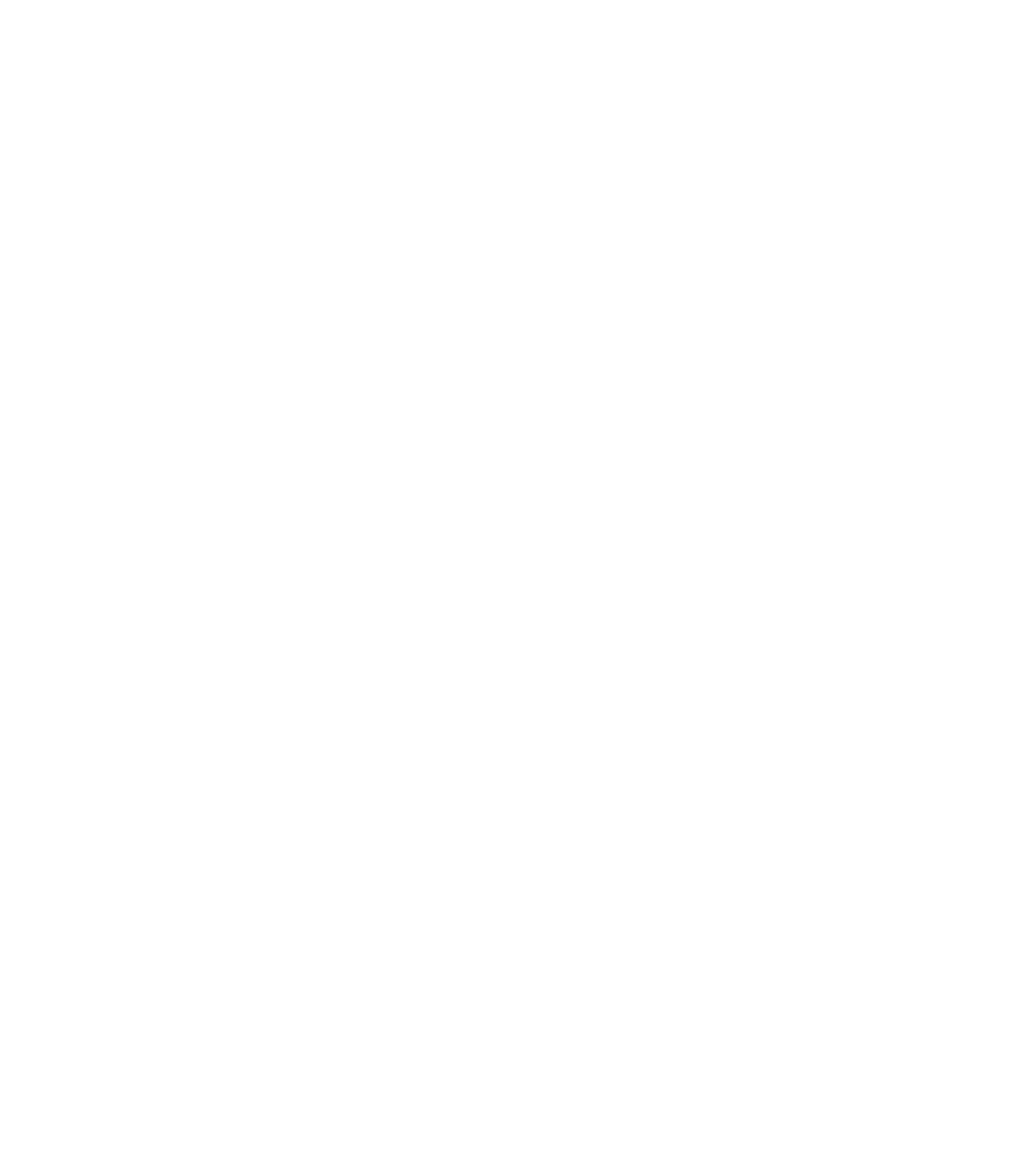
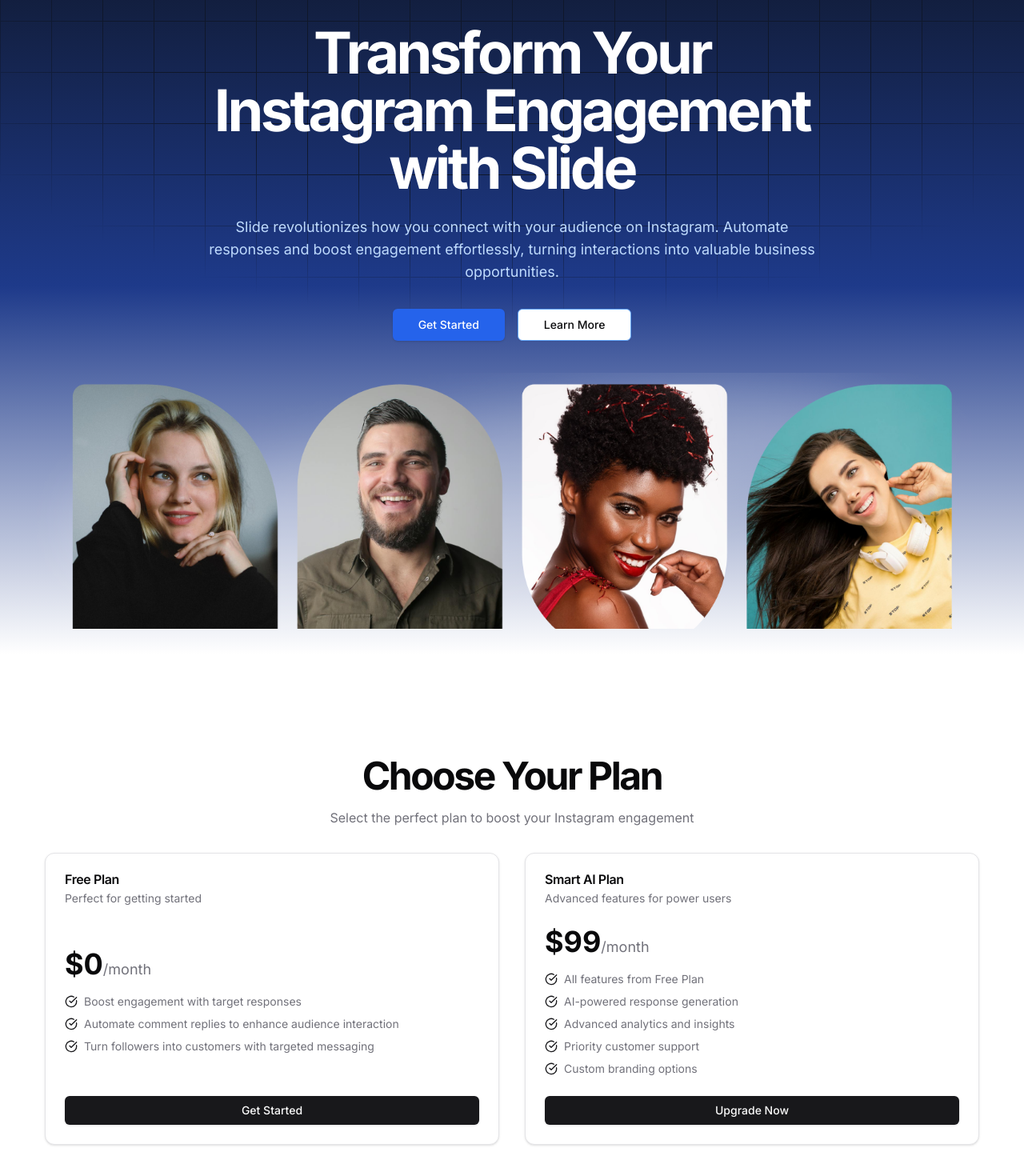
Before and after one commit to RajanJha2003/Slide, a Next.js app: page / in a window 1280 px wide. Shown: the part 102-1572 px from the top of the page at 80% size. Before the commit the page ends 800 px from the top, so only its background shows below. Built offline with nearby package versions, Linux system fonts and the light colour scheme.

Commit message:
landing page done

```diff
--- a/src/app/(website)/page.tsx
+++ b/src/app/(website)/page.tsx
@@ -1,8 +1,17 @@
 import { Button } from '@/components/ui/button'
+import {
+  Card,
+  CardContent,
+  CardDescription,
+  CardFooter,
+  CardHeader,
+  CardTitle,
+} from '@/components/ui/card'
+import { CheckCircle, MenuIcon } from 'lucide-react'
+import Image from 'next/image'
 import Link from 'next/link'
-import React from 'react'
 
-const page = () => {
+export default function Home() {
   const plans = [
     {
       name: 'Free Plan',
@@ -31,13 +40,18 @@
   ]
   return (
     <main>
-      <section className='relative bg-gradient-to-b from-slate-900 via-blue-900 to-bg'>
+      <section className="relative bg-gradient-to-b from-slate-900 via-blue-900 to-bg">
         <div className="absolute inset-0 bg-[linear-gradient(to_right,#0f172a_1px,transparent_1px),linear-gradient(to_bottom,#0f172a_1px,transparent_1px)] bg-[size:4rem_4rem] [mask-image:radial-gradient(ellipse_60%_50%_at_50%_0%,#000_70%,transparent_110%)]" />
-      <div className="relative"><div className="container px-4 py-8">
+        <div className="relative">
+          <div className="container px-4 py-8">
             <div className="flex items-center justify-between">
               <div className="flex items-center gap-2">
-            <div className='h-8 w-8 rounded-lg bg-white flex items-center justify-center font-bold '>li</div>
-            <span className='text-xl font-semibold text-primary-foreground '>Slide</span>
+                <div className="h-8 w-8 rounded-lg bg-white flex items-center justify-center font-bold">
+                  li
+                </div>
+                <span className="text-xl font-semibold text-primary-foreground">
+                  Slide
+                </span>
               </div>
               <nav className="hidden space-x-6 text-sm text-blue-200 md:block">
                 <Link href="#features">Features</Link>
@@ -48,13 +62,94 @@
                 <Link href="/dashboard">Login</Link>
               </Button>
             </div>
+
+            <div className="mx-auto mt-16 max-w-3xl text-center">
+              <h1 className="text-4xl font-bold leading-tight tracking-tighter text-white sm:text-5xl md:text-6xl lg:text-7xl">
+                Transform Your Instagram Engagement with Slide
+              </h1>
+
+              <p className="mt-6 text-lg text-blue-200">
+                Slide revolutionizes how you connect with your audience on
+                Instagram. Automate responses and boost engagement effortlessly,
+                turning interactions into valuable business opportunities.
+              </p>
+
+              <div className="mt-8 flex justify-center gap-4">
+                <Button
+                  size="lg"
+                  className="bg-blue-600 text-white hover:bg-blue-700"
+                >
+                  Get Started
+                </Button>
+                <Button
+                  size="lg"
+                  variant="outline"
+                  className="border-blue-400  hover:bg-blue-900/50"
+                >
+                  Learn More
+                </Button>
               </div>
-
+            </div>
+            <div className="relative h-40 md:h-80 w-full  mt-10">
+              <Image
+                src="/Ig-creators.png"
+                alt="Community member"
+                fill
+                className="object-cover"
+              />
+            </div>
+          </div>
         </div>
       </section>
-
+      <section className="container w-full py-12 md:py-24 lg:py-32 bg-background">
+        <div className="container px-4 md:px-6">
+          <div className="flex flex-col items-center justify-center space-y-4 text-center">
+            <h2 className="text-3xl font-bold tracking-tighter sm:text-5xl">
+              Choose Your Plan
+            </h2>
+            <p className="max-w-[900px] text-muted-foreground">
+              Select the perfect plan to boost your Instagram engagement
+            </p>
+          </div>
+          <div className="grid grid-cols-1 gap-6 mt-8 md:grid-cols-2 md:gap-8">
+            {plans.map((plan, index) => (
+              <Card
+                key={index}
+                className="flex flex-col justify-between"
+              >
+                <CardHeader>
+                  <CardTitle>{plan.name}</CardTitle>
+                  <CardDescription>{plan.description}</CardDescription>
+                </CardHeader>
+                <CardContent className="grid gap-4">
+                  <div className="text-4xl font-bold">
+                    {plan.price}
+                    <span className="text-lg font-normal text-muted-foreground">
+                      /month
+                    </span>
+                  </div>
+                  <ul className="space-y-2">
+                    {plan.features.map((feature, i) => (
+                      <li
+                        key={i}
+                        className="flex items-center"
+                      >
+                        <CheckCircle className="mr-2 h-4 w-4 text-primary" />
+                        <span className="text-sm text-muted-foreground">
+                          {feature}
+                        </span>
+                      </li>
+                    ))}
+                  </ul>
+                </CardContent>
+                <CardFooter>
+                  <Button className="w-full">{plan.cta}</Button>
+                </CardFooter>
+              </Card>
+            ))}
+          </div>
+        </div>
+      </section>
     </main>
   )
 }
-
-export default page
```
Also changed, not shown: public/Ig-creators.png (added). Lines whose indentation alone changed are shown as unchanged.
